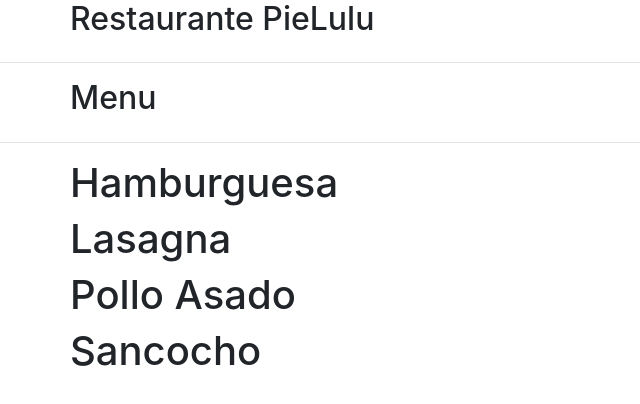
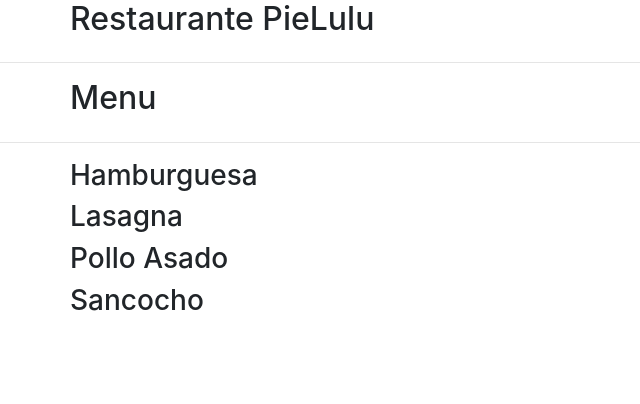
Before and after one commit to MDelgado20/angular-basico-RestPieLulu, an Angular app in the folder AppRestaurante/: page / in a window 1280 px wide. Shown: the top 404 px of the page, without its empty margins (0-640 px from the left). Built offline with nearby package versions, Linux system fonts and the light colour scheme.

Commit message:
modificaciones de encabezado y menu

```diff
--- a/AppRestaurante/src/app/rest-pie-lulu/rest-pie-lulu.component.html
+++ b/AppRestaurante/src/app/rest-pie-lulu/rest-pie-lulu.component.html
@@ -2,7 +2,7 @@
     <div class="row">
 
         <div class="col-ms-6">
-            <h1>{{nombre}}</h1>
+            <h3>{{nombre}}</h3>
         </div>
 
     </div>
```
